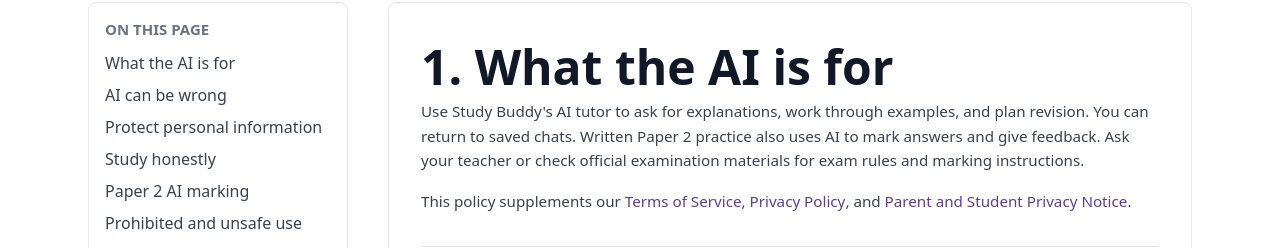
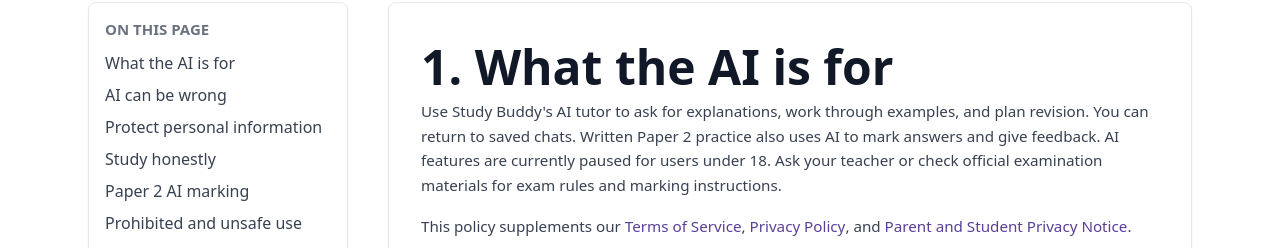
Before and after one commit to studybuddydevelopers/study-buddy-v2, a Next.js app: page /ai-safety in a window 1280 px wide. Shown: the part 525-773 px from the top of the page. Built offline with nearby package versions, Linux system fonts and the light colour scheme; no server answers.

Commit message:
feat(ai-safety): add age restriction notice for AI features
Included a notice indicating that AI features are currently paused for users under 18.

This change aims to ensure compliance with age-related regulations and enhance user awareness.

```diff
--- a/app/ai-safety/page.tsx
+++ b/app/ai-safety/page.tsx
@@ -24,6 +24,7 @@ const sections: PolicyDocumentSection[] = [
           Use Study Buddy&apos;s AI tutor to ask for explanations, work through
           examples, and plan revision. You can return to saved chats. Written
           Paper 2 practice also uses AI to mark answers and give feedback.
+          AI features are currently paused for users under 18.
           Ask your teacher or check official examination materials for exam
           rules and marking instructions.
         </p>
```
